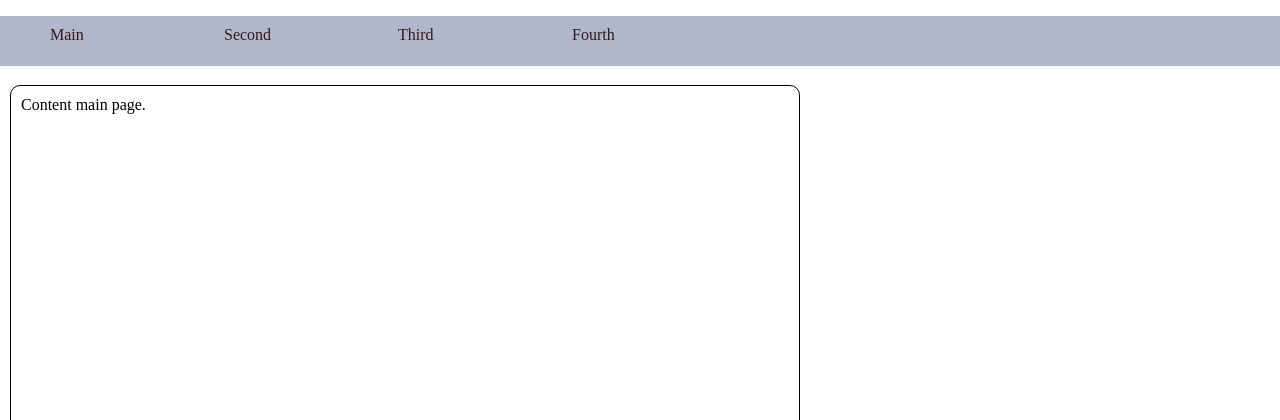
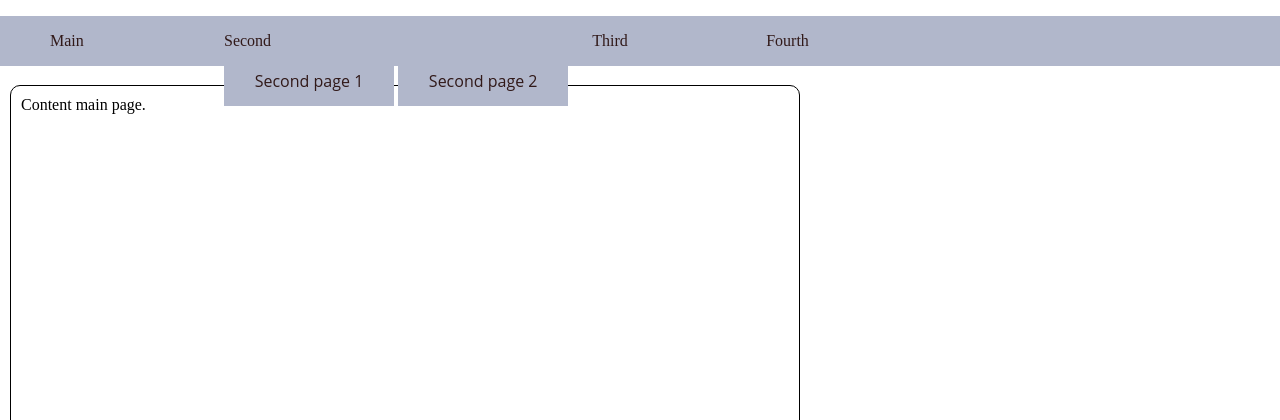
Before and after one commit to jojem/moovie, a web app: file index.html in a window 1280 px wide. Shown: the top 420 px of the page. Run offline with its HTML, style and script files only (its server is not run), Linux system fonts and the light colour scheme.

Commit message:
tried to create subMenu for topMenu

```diff
--- a/css/style.css
+++ b/css/style.css
@@ -27,6 +27,7 @@
 		display: block;
 		height: 100%;
 		margin: 0;
+		padding: 0;
 	}
 
 	.topMenu li{
@@ -36,16 +37,36 @@
 		display: inline-block;
 		min-width: 150px;
 		vertical-align: middle;
+		position: relative;
 		height: 30px;
 	}
 
 		.topMenu li a{
 			text-decoration: none;
+			line-height: 30px;
 			color: #311919;
 		}
 
 		.topMenu li:hover{
 			background: #707585;
+		}
+
+	.topMenu ul .subMenu{
+		position: absolute;
+		display: none;
+		list-style: none;
+		padding: 0;
+		top: 50px;
+		left: 0;
+	}
+	.topMenu .subMenu li{
+		background: #b1b7cb;
+	}
+	.topMenu .subMenu li:hover{
+		background: #707585;
+	}
+	.topMenu li:hover > .subMenu{
+		display: block;
 	}
 
 
--- a/index.html
+++ b/index.html
@@ -8,7 +8,13 @@
 <body>
 	<ul class="topMenu">
 		<li><a href="index.html">Main</a></li>
-		<li><a href="#">Second</a></li>
+		<li>
+			<a href="#">Second</a>
+			<ul class="subMenu">
+				<li><a href="#">Second page 1</a></li>
+				<li><a href="#">Second page 2</a></li>
+			</ul>
+		</li>
 		<li><a href="#">Third</a></li>
 		<li><a href="#">Fourth</a></li>
 	</ul>
```
Lines whose indentation alone changed are shown as unchanged.
